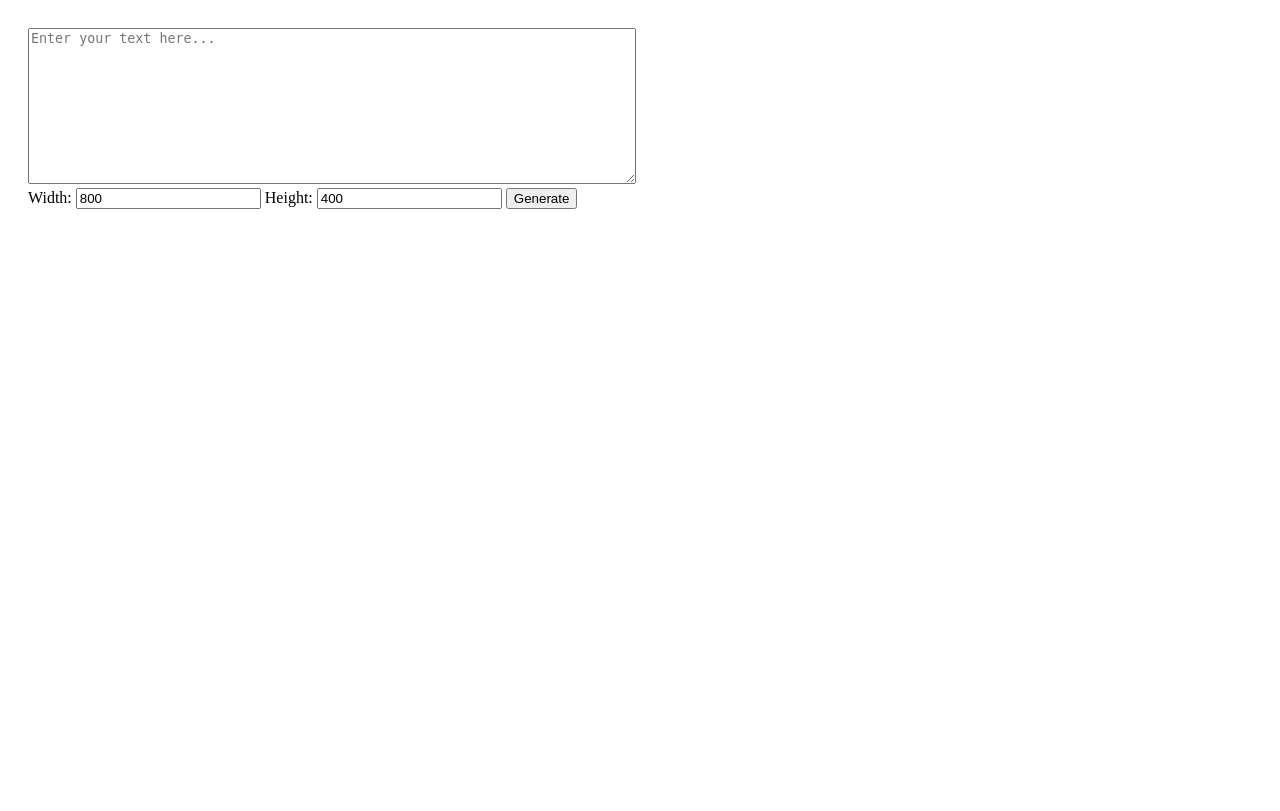
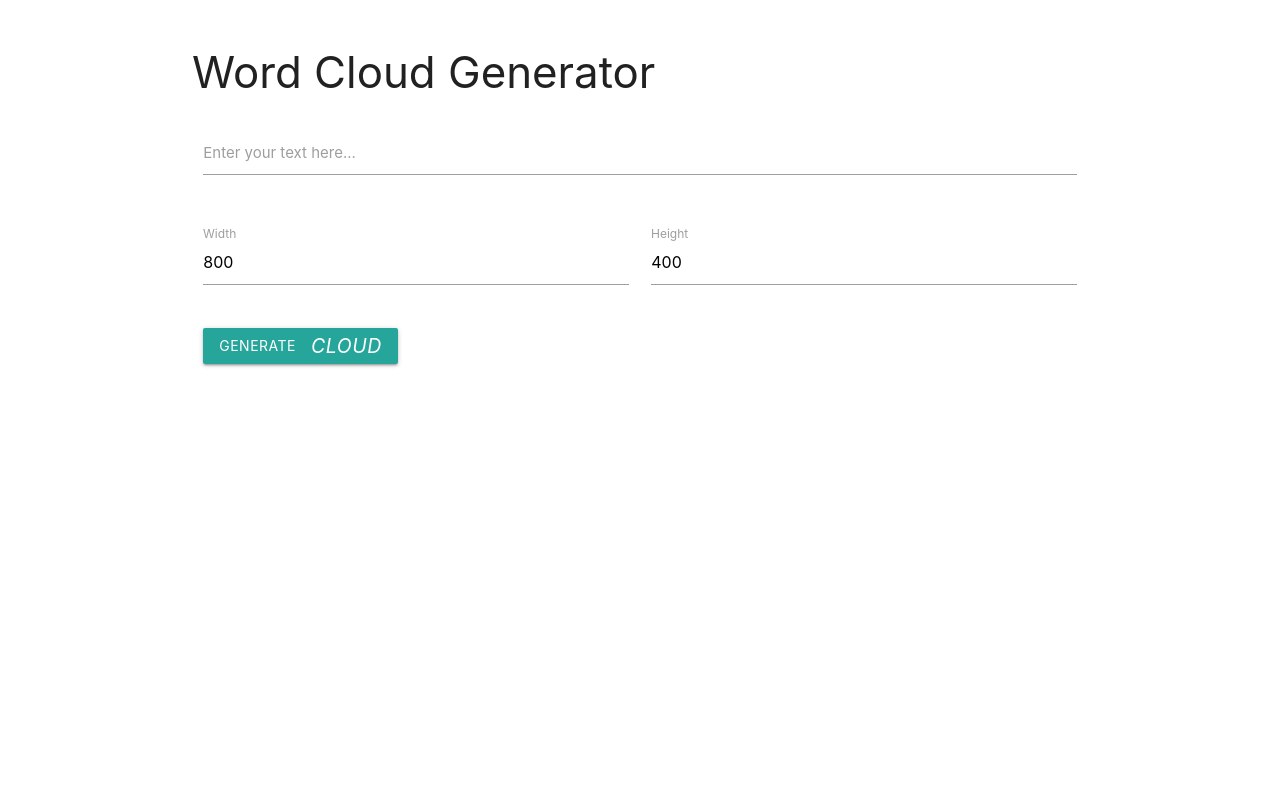
Before and after one commit to yoazmenda/word-cloud, a Flask app: page / in a window 1280 px wide. Before the commit the page ends 209 px from the top, so only its background shows below. Run offline with Flask 3, Linux system fonts and the light colour scheme.

Commit message:
improve UI

```diff
--- /dev/null
+++ b/script.js
@@ -0,0 +1,5 @@
+// script.js
+document.addEventListener('DOMContentLoaded', function() {
+    M.updateTextFields();
+    // Any other initialization code for Materialize components goes here
+});
--- /dev/null
+++ b/style.css
@@ -0,0 +1,4 @@
+/* style.css */
+body {
+    padding-top: 20px;
+}
--- a/templates/index.html
+++ b/templates/index.html
@@ -3,46 +3,48 @@
 <head>
     <meta charset="UTF-8">
     <title>Word Cloud Generator</title>
-    <style>
-        body {
-            display: flex;
-            flex-wrap: wrap;
-            justify-content: center;
-            align-items: flex-start;
-            padding: 20px;
-            gap: 20px;
-        }
-        #inputArea {
-            flex: 1;
-        }
-        #resultArea {
-            flex: 1;
-        }
-        textarea {
-            width: 100%;
-            height: 150px;
-        }
-        img {
-            max-width: 100%;
-            height: auto;
-        }
-    </style>
+    <!-- Compiled and minified Materialize CSS -->
+    <link rel="stylesheet" href="https://cdnjs.cloudflare.com/ajax/libs/materialize/1.0.0/css/materialize.min.css">
+    <!-- Custom CSS -->
+    <link rel="stylesheet" href="style.css">
 </head>
 <body>
-    <div id="inputArea">
-        <form action="/generate" method="post" target="resultFrame">
-            <textarea name="text" required placeholder="Enter your text here..."></textarea>
-            <div>
-                <label for="width">Width:</label>
-                <input type="number" name="width" value="800">
-                <label for="height">Height:</label>
-                <input type="number" name="height" value="400">
-                <button type="submit">Generate</button>
+
+<div class="container">
+    <h3>Word Cloud Generator</h3>
+    <div class="row">
+        <form class="col s12" action="/generate" method="post" target="resultFrame">
+            <div class="row">
+                <div class="input-field col s12">
+                    <textarea id="text" class="materialize-textarea" name="text" required></textarea>
+                    <label for="text">Enter your text here...</label>
+                </div>
             </div>
+            <div class="row">
+                <div class="input-field col s6">
+                    <input id="width" type="number" name="width" value="800">
+                    <label for="width">Width</label>
+                </div>
+                <div class="input-field col s6">
+                    <input id="height" type="number" name="height" value="400">
+                    <label for="height">Height</label>
+                </div>
+            </div>
+            <button class="btn waves-effect waves-light" type="submit">Generate
+                <i class="material-icons right">cloud</i>
+            </button>
         </form>
     </div>
-    <div id="resultArea">
-        <iframe name="resultFrame" style="width: 100%; height: 400px; border: none;"></iframe>
+    <div class="row">
+        <div class="col s12">
+            <iframe name="resultFrame" style="width: 100%; height: 400px; border: none;"></iframe>
+        </div>
     </div>
+</div>
+
+<!-- Compiled and minified JavaScript -->
+<script src="https://cdnjs.cloudflare.com/ajax/libs/materialize/1.0.0/js/materialize.min.js"></script>
+<!-- Custom JavaScript -->
+<script src="script.js"></script>
 </body>
 </html>
```
